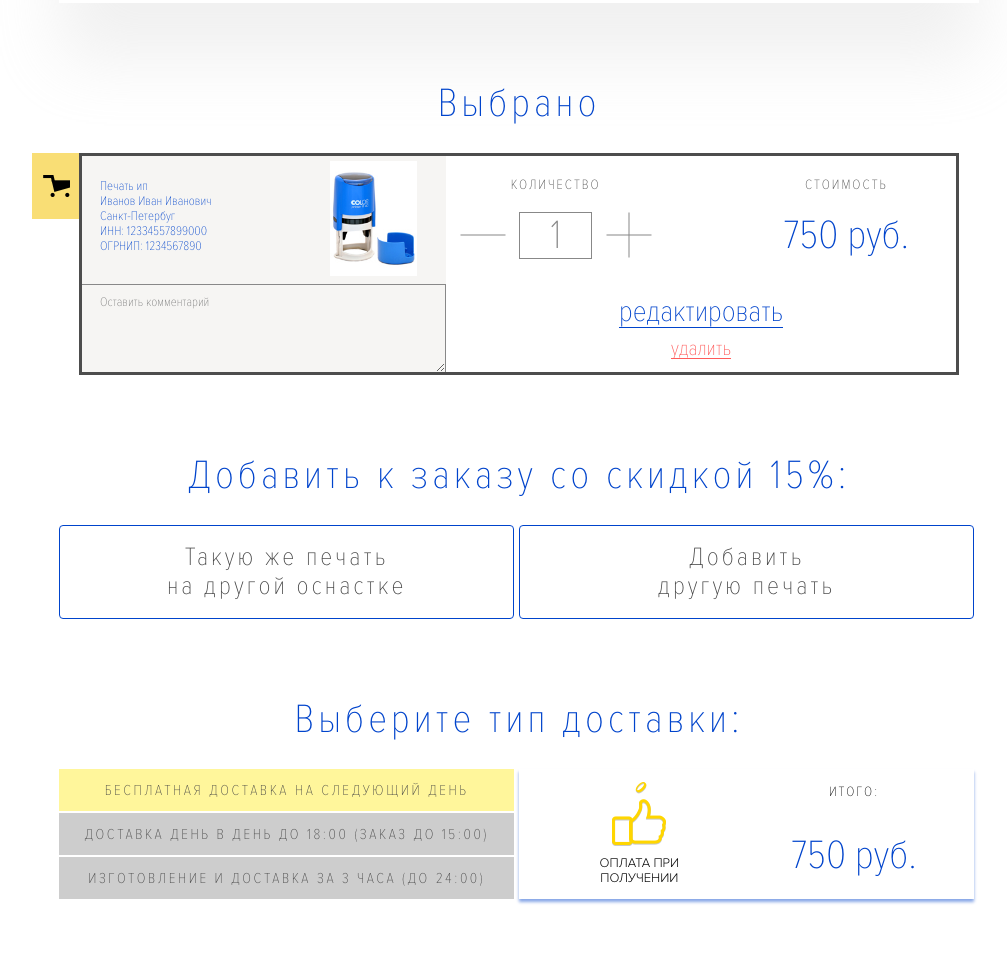
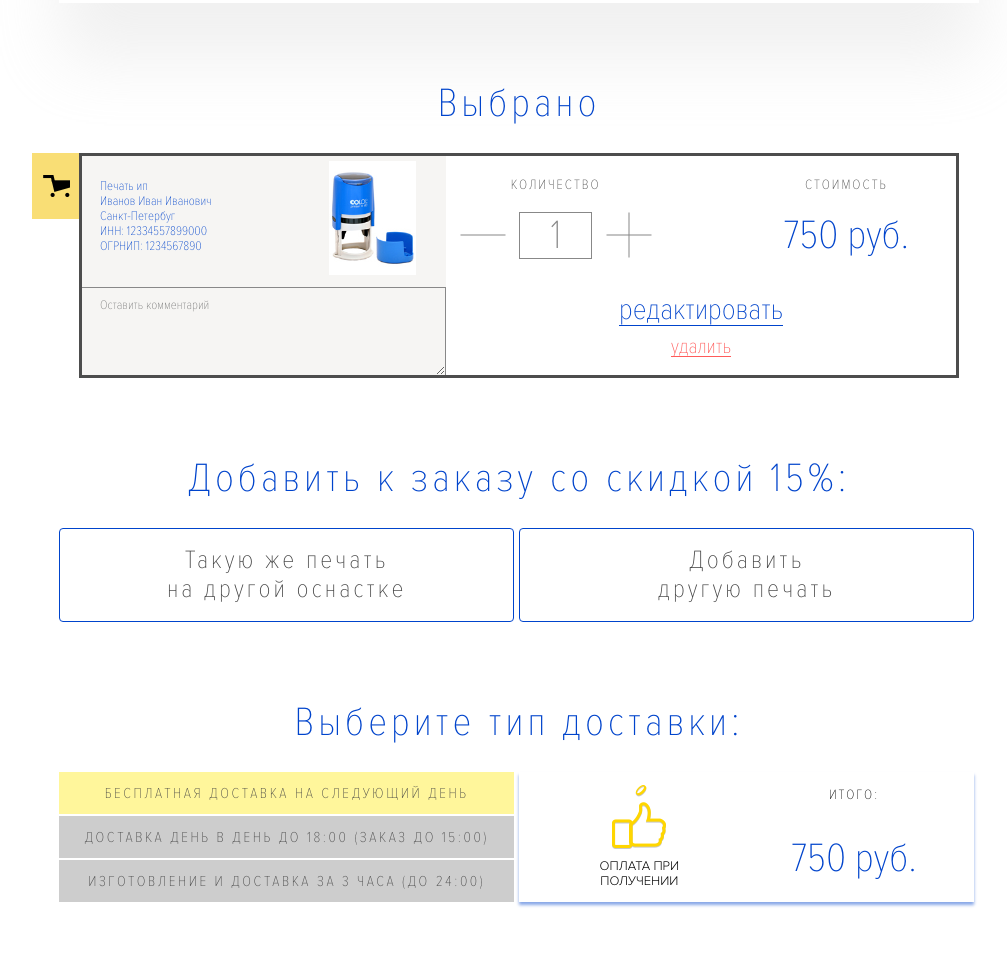
Before and after one commit to talequale/stamp, a website: page app/index.html in a window 1280 px wide. Shown: the part 1230-2186 px from the top of the page, without its empty margins (121-1128 px from the left). Drawn offline with nearby package versions, Linux system fonts and the light colour scheme; files that its build step writes are made by us from their sources.

Commit message:
Исправлен блок выбранного товара

```diff
--- a/app/index.html
+++ b/app/index.html
@@ -233,6 +233,7 @@
           <h2 class="order__step-title">Выбрано</h2>
           <div class="order-content">
             <div class="cart-marker">Корзина</div>
+            <div class="order-content__row">
               <div class="order-content__left-col">
                 <div class="order-content__data">
                   <p class="order-content__text">
@@ -246,7 +247,6 @@
                     <img src="img/stamp-photo-03.png" alt="">
                   </div>
                 </div>
-              <textarea name="order-message" id="order-message" class="order-content__message" placeholder="Оставить комментарий"></textarea>
               </div>
               <div class="order-content__right-col">
                 <div class="order-content__price-block">
@@ -263,8 +263,16 @@
                     <input type="text" id="items-price" class="order-content__field order-content__field--price" value="750 руб." readonly>
                   </div>
                 </div>
+              </div>
+            </div>
+              <div class="order-content__row">
+              <div class="order-content__left-col">
+                <textarea name="order-message" id="order-message" class="order-content__message" placeholder="Оставить комментарий"></textarea>
+              </div>
+              <div class="order-content__right-col">
                 <a href="#" class="order-content__edit-btn"><span>редактировать</span></a>
                 <a href="#" class="order-content__cancel-btn"><span>удалить</span></a>
+              </div>
             </div>
           </div>
         </div>
--- a/app/js/main.js
+++ b/app/js/main.js
@@ -48,22 +48,6 @@ $(document).ready(function(){
     $('.stamp-preview').removeClass('active');
     $(this).toggleClass('active');
   })
-
-  // высота колонок в блоке order-content
-
-  $(function () {
-    var leftColHeight = $('.order-content__left-col').height();
-    var rightColHeight = $('.order-content__right-col').height();
-
-    if (leftColHeight > rightColHeight) {
-      console.log('piu');
-      $('.order-content__right-col').height(leftColHeight);
-    } else {
-      console.log('uip');
-      $('.order-content__left-col').height(rightColHeight);
-    }
-
-  });
 
   //
 
--- a/app/less/order-content.less
+++ b/app/less/order-content.less
@@ -19,14 +19,16 @@
   }
 
   &__data {
-    padding-bottom: 88px;
+    padding-bottom: 10px;
   }
 
   &__img {
     display: inline-block;
     vertical-align: top;
     margin-top: 5px;
-    width: 40%;
+    max-width: 40%;
+    max-height: 100%;
+    overflow: hidden;
 
     img {
       display: block;
@@ -50,10 +52,6 @@
   }
 
   &__message {
-    position: absolute;
-    bottom: 0;
-    left: 0;
-    right: 0;
     display: block;
     width: 100%;
     height: 88px;
@@ -67,7 +65,6 @@
   }
 
   &__price-block {
-    margin-bottom: 30px;
     padding-top: 20px;
     text-align: center;
 
```
Also changed, not shown: app/css/main.css. Lines whose indentation alone changed are shown as unchanged.
